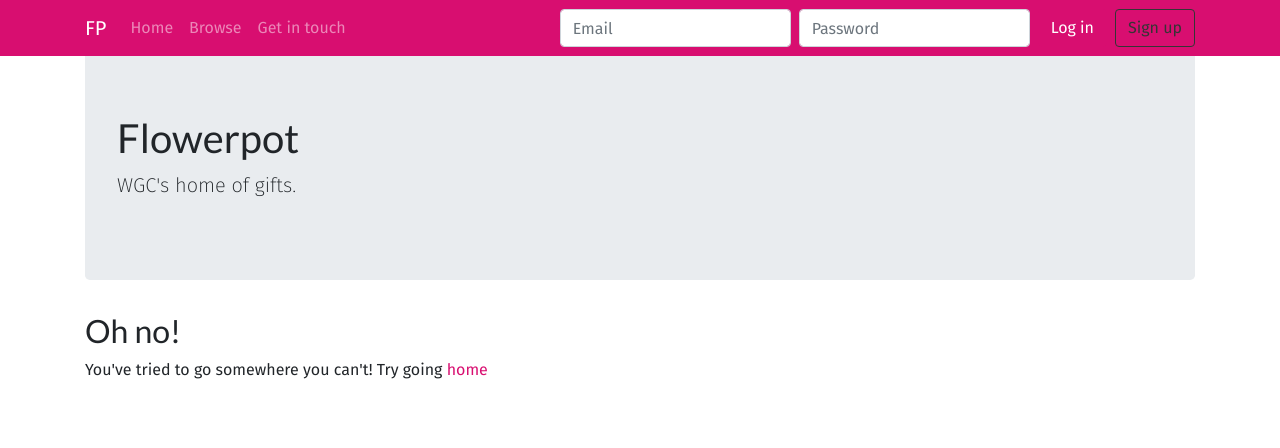
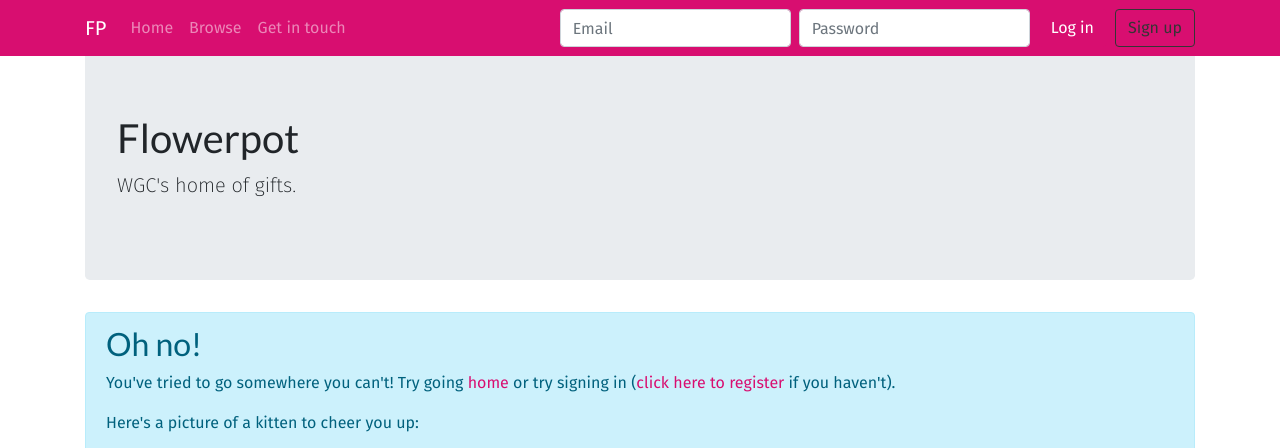
Before and after one commit to WGCDT/13dt-web-apps-harfordt, a Flask app: page /do_insert_new_item in a window 1280 px wide. Shown: the top 448 px of the page. Run offline with Flask 2, Linux system fonts and the light colour scheme; some libraries are stand-ins or nearby versions; some web fonts are replaced.

Commit message:
Update 404 route and template - changed 404 template to put error in an alert so it stands out better - pass 404 error message and logged in status to template

```diff
--- a/app.py
+++ b/app.py
@@ -355,7 +355,7 @@ def logout():
 def page_not_found(e):
     print(e)
     # message=None is needed because the template checks for a GET parameter called message
-    return render_template("404.html", message=None)
+    return render_template("404.html", message=None, error=e, logged_in=is_logged_in())
 
 
 @app.route('/getphp')
--- a/templates/404.html
+++ b/templates/404.html
@@ -7,6 +7,20 @@
 {% endblock %}
 
 {% block body %}
-    <h2>Oh no!</h2>
-    <p>You've tried to go somewhere you can't! Try going <a href="/">home</a></p>
+
+    <div class="alert alert-info" role="alert">
+  <h2 class="alert-heading">Oh no!</h2>
+  <p>You've tried to go somewhere you can't! Try going <a href="/">home</a>
+      {% if not loggedin %}
+        or try signing in (<a href="/register">click here to register</a> if you haven't).
+      {% endif %}
+  </p>
+    <p>Here's a picture of a kitten to cheer you up:</p>
+    <img style="margin:auto !important; max-width:100%;" src="https://loremflickr.com/320/240/kitten">
+
+  <hr>
+  <p class="mb-0">FYI {{ error }} :(</p>
+</div>
+    <h2></h2>
+    <p></p>
 {% endblock %}}
```
